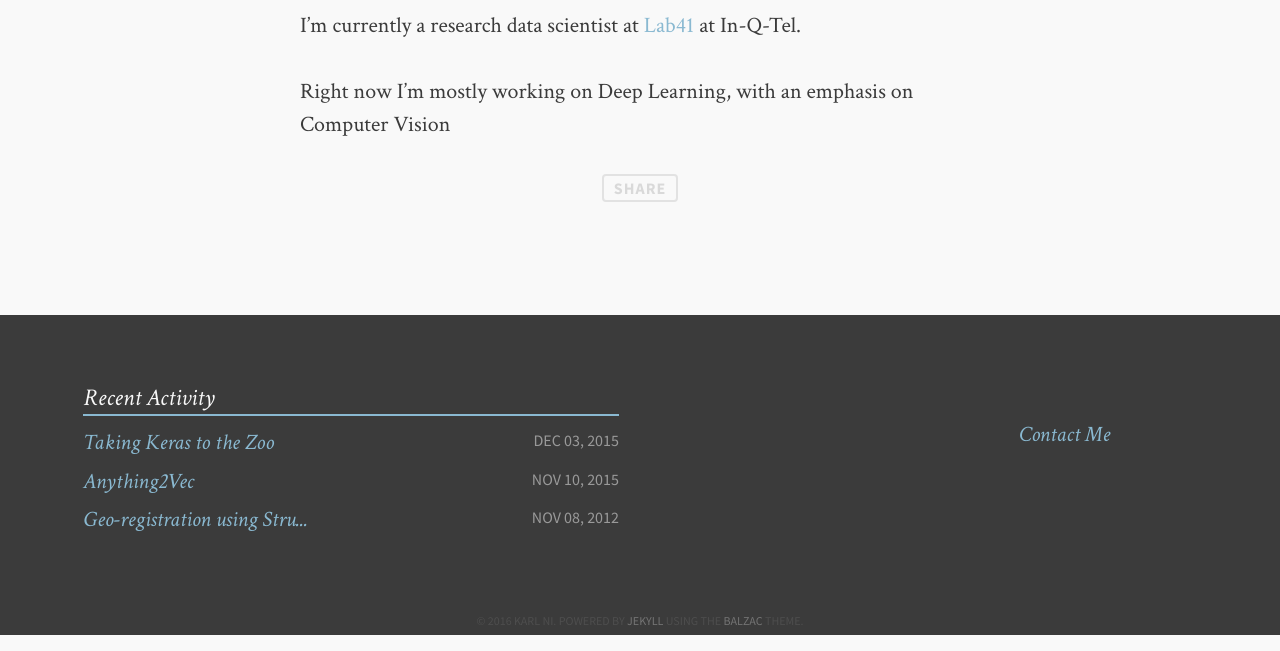
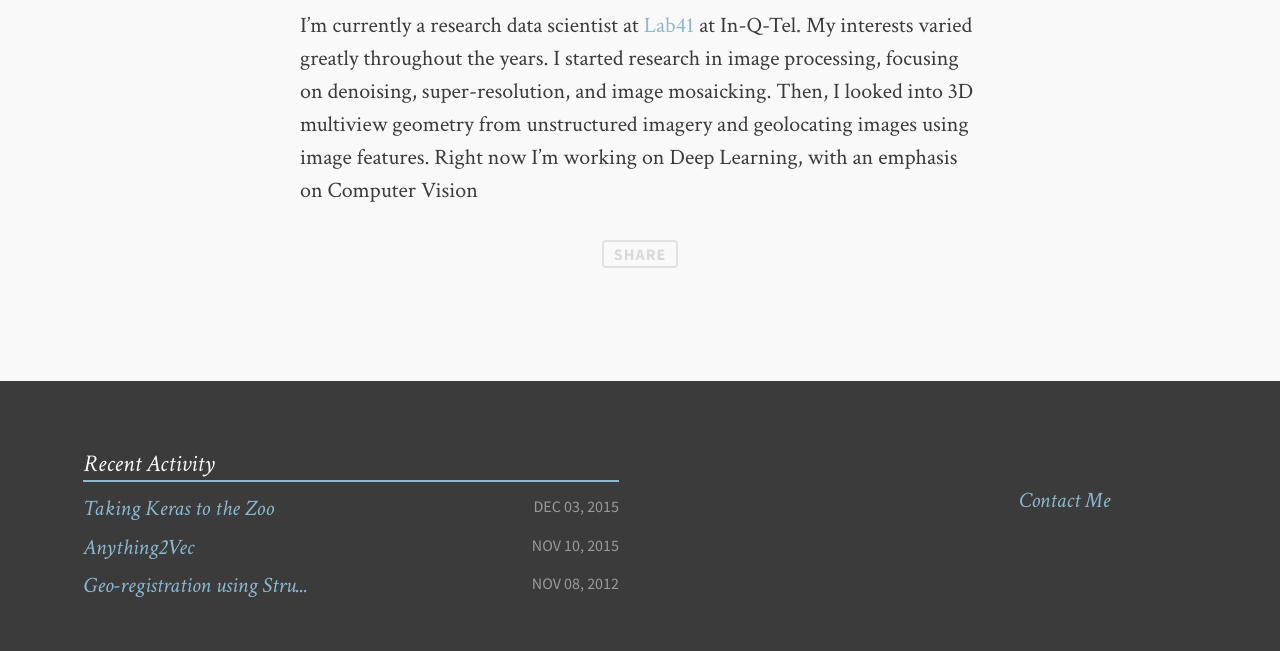
Before and after one commit to UCKarl/UCKarl.github.io, a Jekyll site: the page built from about.md, in a window 1280 px wide and 900 px high, scrolled down 547 px, cut to the strip 249-900 px from the top of the window. Built offline with Jekyll 4.4.1, drawn with Linux system fonts in a browser that asks for light colours; comment, search, counter and statistics services are not loaded.

Commit message:
Update about.md

```diff
--- a/about.md
+++ b/about.md
@@ -8,7 +8,7 @@ tags: [about]
 <img src="https://yt3.ggpht.com/-ZUx4PjO0-ZY/AAAAAAAAAAI/AAAAAAAAAAA/QIRIwW_6KLc/s900-c-k-no/photo.jpg" width="350">
 
 I'm currently a research data scientist at [Lab41](http://lab41.org/) at
-In-Q-Tel.
-
-Right now I'm mostly working on Deep Learning, with an emphasis on Computer
-Vision
+In-Q-Tel. My interests varied greatly throughout the years. I started research in image processing,
+focusing on denoising, super-resolution, and image mosaicking. Then, I looked into 3D multiview geometry
+from unstructured imagery and geolocating images using image features. Right now I'm working on Deep Learning,
+with an emphasis on Computer Vision
```
